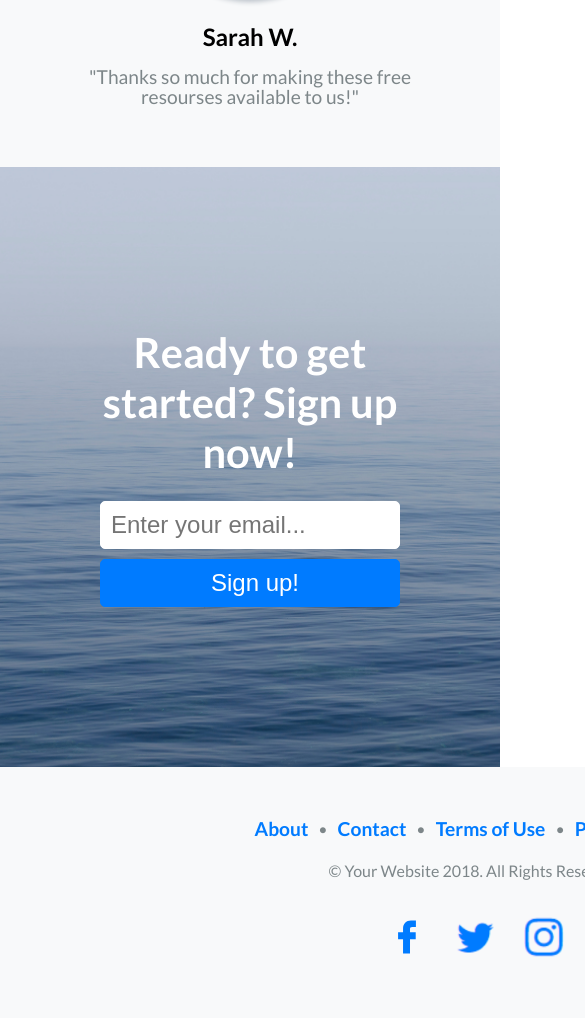
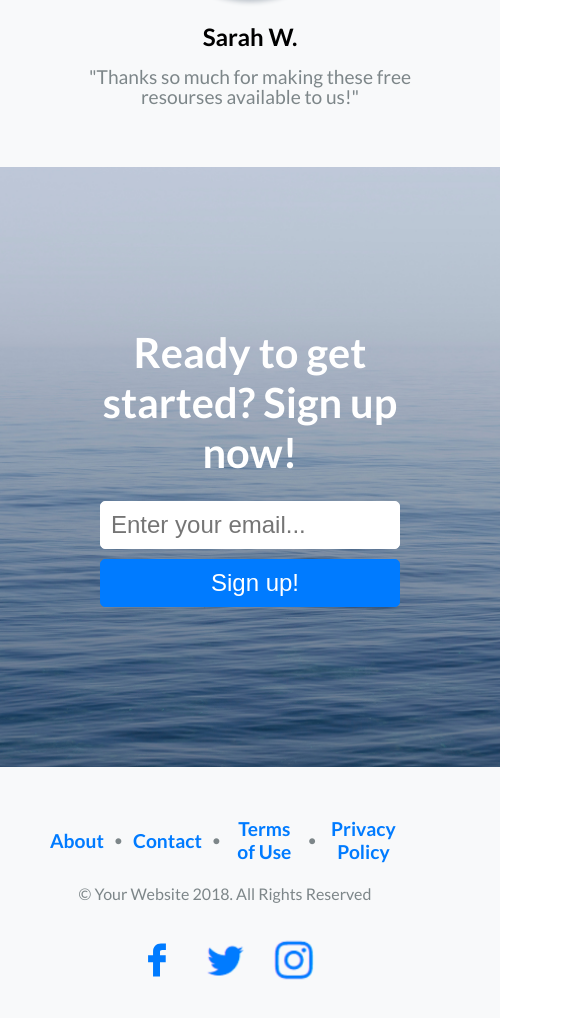
Before and after one commit to raimundasu/DND, a website: page index.html in a window 390 px wide. Shown: the part 6120-7138 px from the top of the page, 585 px wide, since content can reach past the window. Drawn offline with Linux system fonts and the light colour scheme.

Commit message:
Change-11 DND

```diff
--- a/scss/media.scss
+++ b/scss/media.scss
@@ -199,7 +199,7 @@
   }
   .container-5 {
     display: flex;
-    width: $width-page;
+    width: $width-page-mobile;
     flex-direction: column;
     align-items: center;
     gap: 20px;
```
Also changed, not shown: app/css/style.css.
